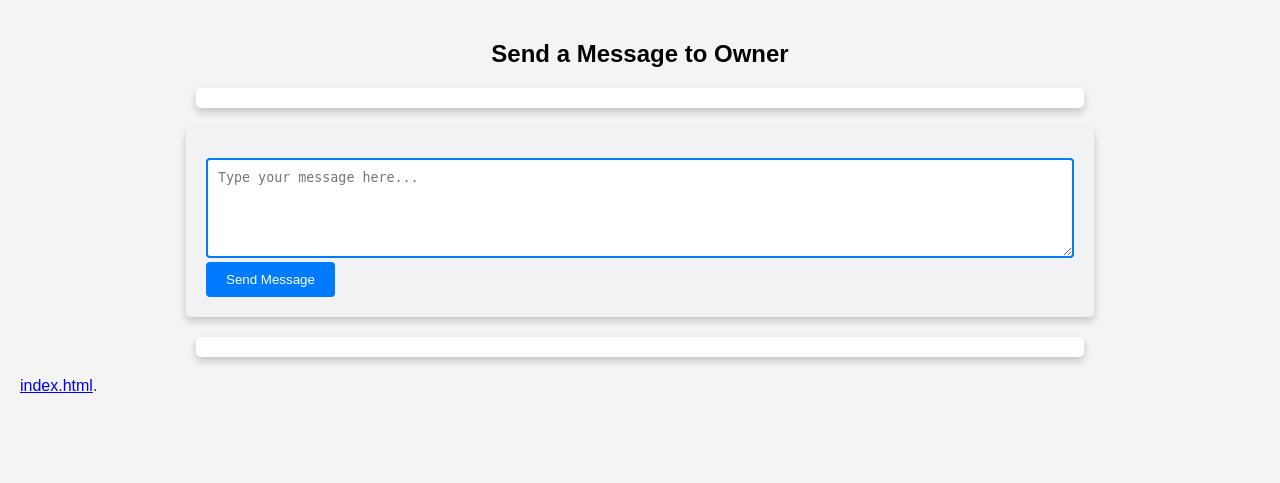
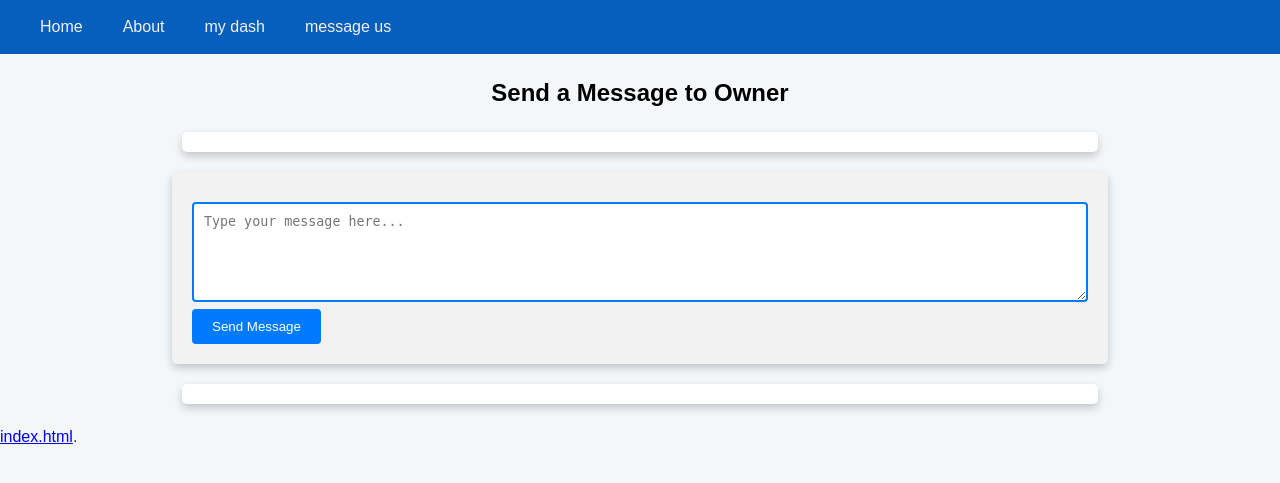
Before and after one commit to sangidahuda/Software_Engineering, a Flask app: page /user_messages in a window 1280 px wide. Shown: the top 483 px of the page. Run offline with Flask 3, Linux system fonts and the light colour scheme; the visitor is signed in with stand-in values (Sample User, id 1); data that the repository does not hold is empty.

Commit message:
added navbar

```diff
--- a/app/static/Umessages.css
+++ b/app/static/Umessages.css
@@ -119,7 +119,42 @@ button[type="submit"]:hover {
     }
 }
 
-/* Enhancing the overall feel with a smooth scroll */
 html {
     scroll-behavior: smooth;
 }
+
+/* ******************************************* */
+body {
+    font-family: 'Arial', sans-serif;
+    line-height: 1.6;
+    margin: 0;
+    padding: 0;
+    background-color: #f4f7fa;
+    color: #333;
+  }
+
+  .navbar {
+    overflow: hidden;
+    background-color: #075fbd;
+    padding: 0 20px;
+  }
+
+  .navbar a {
+    float: left;
+    display: block;
+    color: #f2f2f2;
+    text-align: center;
+    padding: 14px 20px;
+    text-decoration: none;
+    transition: 0.4s;
+  }
+
+  .navbar a:hover {
+    background-color: #ddd;
+    color: black;
+  }
+
+  .navbar a.active {
+    background-color: #466b93;
+    color: white;
+  }
--- a/app/templates/User_dashboard.html
+++ b/app/templates/User_dashboard.html
@@ -11,6 +11,12 @@
  href="{{ url_for('static', filename='Udashboard.css') }}"/>
 </head>
 
+<div class="navbar">
+  <a href="{{ url_for('main.index') }}">Home</a>
+  <a href="{{ url_for('main.aboutus') }}">About</a>
+  <a href="{{ url_for('main.user_dashboard') }}">my dash</a>
+  <a href="{{ url_for('main.user_messages') }}">message us</a>
+</div>
 
 <body>
  <h2>Welcome, {{ user.name }}</h2>
--- a/app/templates/aboutus.html
+++ b/app/templates/aboutus.html
@@ -10,9 +10,9 @@
 <body>
   <div class="navbar">
     <a href="{{ url_for('main.index') }}">Home</a>
-    <a href="#news">News</a>
-    <a href="#contact">Contact</a>
-    <a class="active" href="{{ url_for('main.aboutus') }}">About</a>
+    <a href="{{ url_for('main.aboutus') }}">About</a>
+    <a href="{{ url_for('main.user_dashboard') }}">my dash</a>
+    <a href="{{ url_for('main.user_messages') }}">message us</a>
   </div>
 
   <div class="container">
--- a/app/templates/index.html
+++ b/app/templates/index.html
@@ -13,14 +13,9 @@
   <body>
     <div class="navbar">
       <a href="{{ url_for('main.index') }}">Home</a>
-      <a href="#news">News</a>
-      <a href="#contact">Contact</a>
       <a href="{{ url_for('main.aboutus') }}">About</a>
-      <a class="active" href="#home">Home</a>
       <a href="{{ url_for('main.user_dashboard') }}">my dash</a>
       <a href="{{ url_for('main.user_messages') }}">message us</a>
-      <!-- <a href="#contact">Contact</a> -->
-      <a href="#about">About</a>
     </div>
 
 <div class = "big container">
--- a/app/templates/user_messages.html
+++ b/app/templates/user_messages.html
@@ -8,6 +8,13 @@
     />
   </head>
   <body>
+    <div class="navbar">
+      <a href="{{ url_for('main.index') }}">Home</a>
+      <a href="{{ url_for('main.aboutus') }}">About</a>
+      <a href="{{ url_for('main.user_dashboard') }}">my dash</a>
+      <a href="{{ url_for('main.user_messages') }}">message us</a>
+    </div>
+
     <h2 style="text-align: center">Send a Message to Owner</h2>
 
     <script type="text/javascript">
```
Also changed, not shown: app/static/Udashboard.css (+36 -0 lines).
